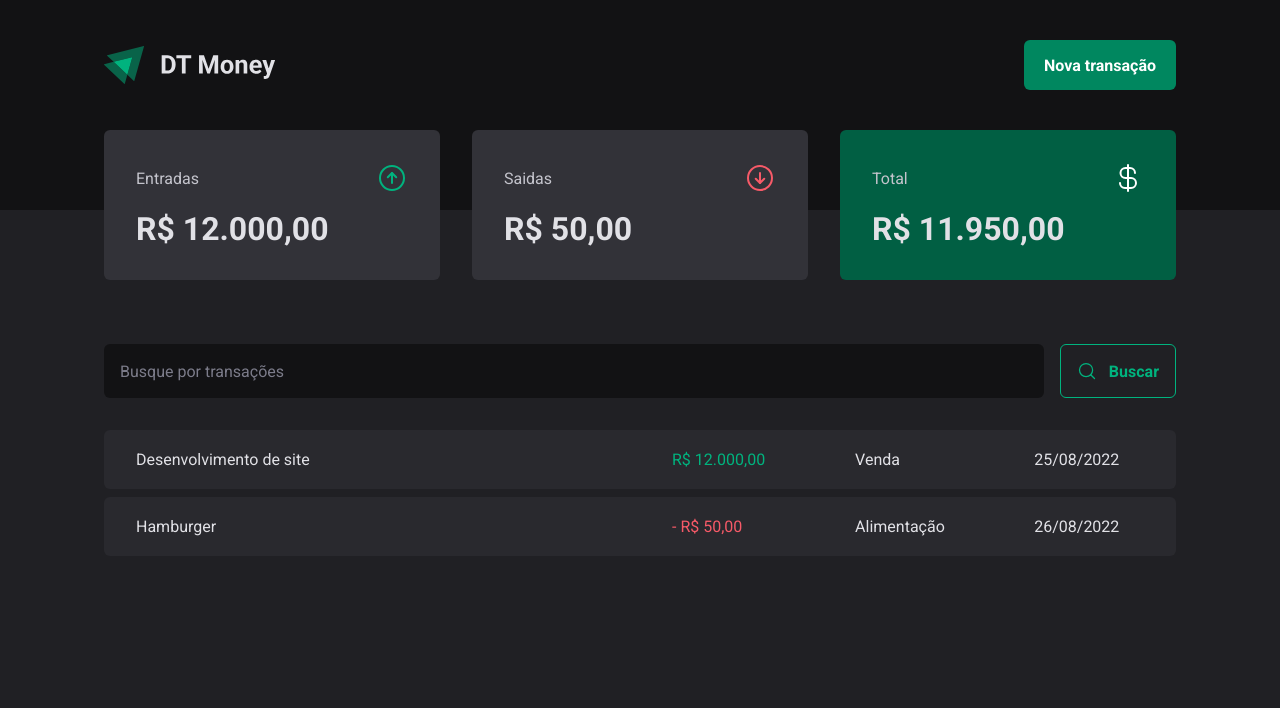
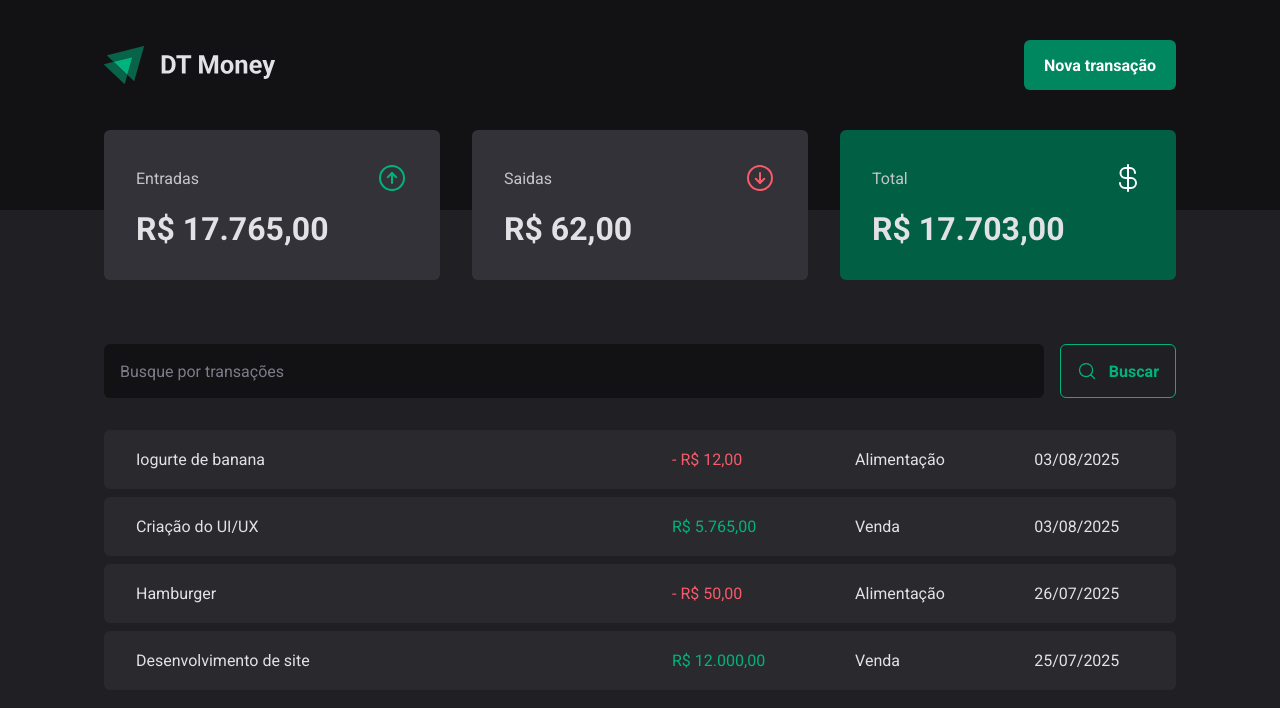
Before and after one commit to felipemjesus/rocketseat-reactjs, a React (Vite) app in the folder aulas/03-consumo-de-api/: page / in a window 1280 px wide. Shown: the top 708 px of the page. Built offline with nearby package versions, Linux system fonts and the light colour scheme; data requests are answered from the project's data file.

Commit message:
Aula - Criando nova transação

```diff
--- a/aulas/03-consumo-de-api/server.json
+++ b/aulas/03-consumo-de-api/server.json
@@ -6,7 +6,7 @@
       "type": "income",
       "category": "Venda",
       "price": 12000,
-      "createdAt": "2022-08-25T10:00:00.000Z"
+      "createdAt": "2025-07-25T10:00:00.000Z"
     },
     {
       "id": "2",
@@ -14,7 +14,23 @@
       "type": "outcome",
       "category": "Alimentação",
       "price": 50,
-      "createdAt": "2022-08-26T10:00:00.000Z"
+      "createdAt": "2025-07-26T10:00:00.000Z"
+    },
+    {
+      "id": "83a5",
+      "description": "Criação do UI/UX",
+      "price": 5765,
+      "category": "Venda",
+      "type": "income",
+      "createdAt": "2025-08-03T16:40:38.217Z"
+    },
+    {
+      "id": "e948",
+      "description": "Iogurte de banana",
+      "price": 12,
+      "category": "Alimentação",
+      "type": "outcome",
+      "createdAt": "2025-08-03T17:59:13.575Z"
     }
   ]
 }
--- a/aulas/03-consumo-de-api/src/components/NewTransactionModal/index.tsx
+++ b/aulas/03-consumo-de-api/src/components/NewTransactionModal/index.tsx
@@ -4,6 +4,8 @@ import { ArrowCircleUp, X } from "phosphor-react";
 import * as z from "zod";
 import { zodResolver } from "@hookform/resolvers/zod";
 import { Controller, useForm } from "react-hook-form";
+import { useContext } from "react";
+import { TransactionsContext } from "../../contexts/TransactionsContext";
 
 const newTransactionFormSchema = z.object({
   description: z.string(),
@@ -15,10 +17,13 @@ const newTransactionFormSchema = z.object({
 type NewTransactionFormInputs = z.infer<typeof newTransactionFormSchema>;
 
 export function NewTransactionModal() {
+  const { createTransaction } = useContext(TransactionsContext);
+
   const {
     control,
     register,
     handleSubmit,
+    reset,
     formState: { isSubmitting }
   } = useForm<NewTransactionFormInputs>({
     resolver: zodResolver(newTransactionFormSchema),
@@ -28,9 +33,16 @@ export function NewTransactionModal() {
   })
 
   async function handleCreateNewTransaction(data: NewTransactionFormInputs) {
-    await new Promise((resolve) => setTimeout(resolve, 2000));
+    const { description, price, category, type } = data;
 
-    console.log(data);
+    await createTransaction({
+      description,
+      price,
+      category,
+      type,
+    });
+
+    reset();
   }
 
   return (
--- a/aulas/03-consumo-de-api/src/contexts/TransactionsContext.tsx
+++ b/aulas/03-consumo-de-api/src/contexts/TransactionsContext.tsx
@@ -10,9 +10,17 @@ interface Transaction {
   createdAt: string;
 }
 
+interface CreateTransactionInput {
+  description: string;
+  price: number;
+  category: string;
+  type: 'income' | 'outcome';
+}
+
 interface TransactionsContextType {
   transactions: Transaction[];
   fetchTransactions: (query?: string) => Promise<void>;
+  createTransaction: (data: CreateTransactionInput) => Promise<void>;
 }
 
 interface TransactionsProviderProps {
@@ -28,12 +36,28 @@ const [transactions, setTransactions] = useState<Transaction[]>([]);
   const fetchTransactions = async (query?: string) => {
     const response = await api.get('transactions', {
       params: {
+        _sort: 'createdAt',
+        _order: 'DESC',
         q: query,
       },
     });
 
     setTransactions(response.data);
   };
+
+  async function createTransaction(data: CreateTransactionInput) {
+    const { description, price, category, type } = data;
+
+    const response = await api.post('/transactions', {
+      description,
+      price,
+      category,
+      type,
+      createdAt: new Date(),
+    });
+
+    setTransactions((state) => [response.data, ...state]);
+  }
 
   useEffect(() => {
     fetchTransactions();
@@ -43,7 +67,8 @@ const [transactions, setTransactions] = useState<Transaction[]>([]);
     <TransactionsContext.Provider
       value={{
         transactions,
-        fetchTransactions
+        fetchTransactions,
+        createTransaction,
       }}
     >
       {children}
```
